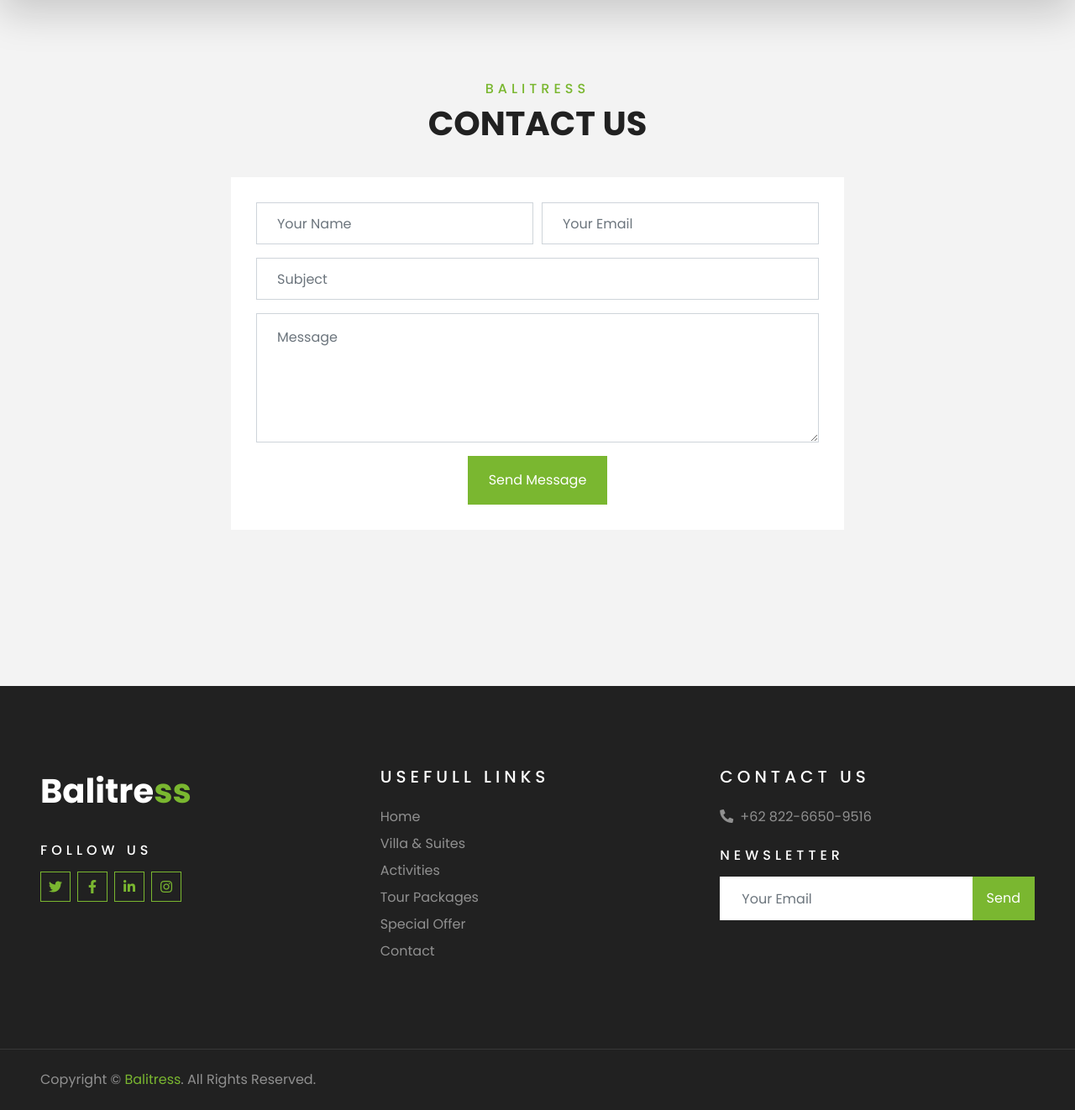
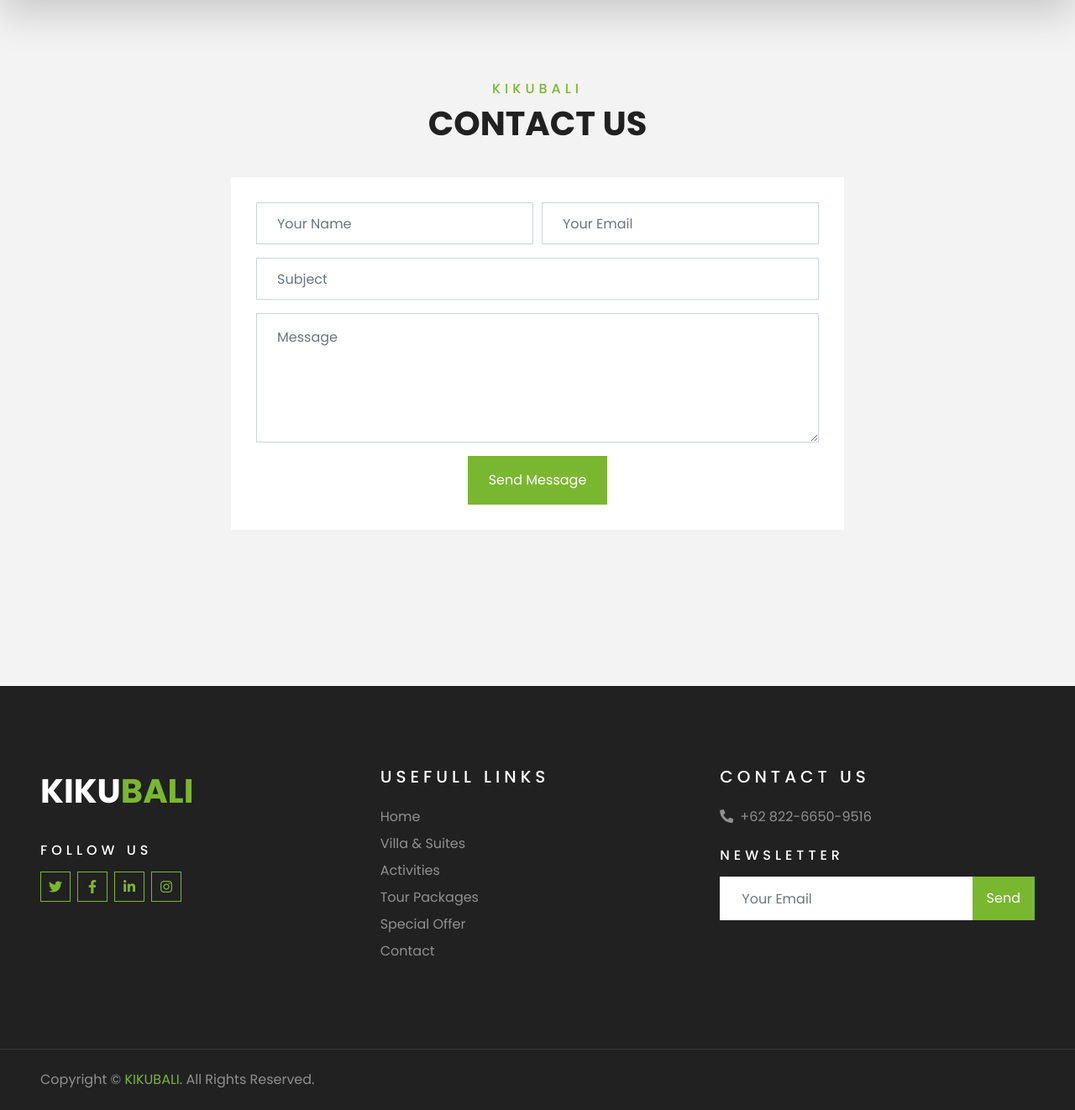
Before and after one commit to farras13/balitress, a CodeIgniter app: page /database/contact in a window 1280 px wide. Shown: the part 84-1406 px from the top of the page at 84% size. Run offline with CodeIgniter, Linux system fonts and the light colour scheme; style sheets or scripts are compiled from the project's sources; some libraries are stand-ins or nearby versions.

Commit message:
change to kikubali

```diff
--- a/application/views/contact.php
+++ b/application/views/contact.php
@@ -2,7 +2,7 @@
  <div class="container-fluid py-5">
         <div class="container py-5">
             <div class="text-center mb-3 pb-3">
-                <h6 class="text-primary text-uppercase" style="letter-spacing: 5px;">Balitress</h6>
+                <h6 class="text-primary text-uppercase" style="letter-spacing: 5px;">KikuBali</h6>
                 <h1>CONTACT US</h1>
             </div>
             <div class="row justify-content-center">
--- a/application/views/footer.php
+++ b/application/views/footer.php
@@ -4,7 +4,7 @@
         <div class="row pt-5">
             <div class="col-lg-4 col-md-6 mb-5">
                 <a href="" class="navbar-brand">
-                    <h1 class="text-primary"><span class="text-white">Balitre</span>ss</h1>
+                    <h1 class="text-primary"><span class="text-white">KIKU</span>BALI</h1>
                 </a>
                 <!-- <p>Sed ipsum clita tempor ipsum ipsum amet sit ipsum lorem amet labore rebum lorem ipsum dolor. No sed vero lorem dolor dolor</p> -->
                 <h6 class="text-white text-uppercase mt-4 mb-3" style="letter-spacing: 5px;">Follow Us</h6>
@@ -47,7 +47,7 @@
     <div class="container-fluid bg-dark text-white border-top py-4 px-sm-3 px-md-5" style="border-color: rgba(256, 256, 256, .1) !important;">
         <div class="row">
             <div class="col-lg-6 text-center text-md-left mb-3 mb-md-0">
-                <p class="m-0 text-white-50">Copyright &copy; <a href="#">Balitress</a>. All Rights Reserved.</a>
+                <p class="m-0 text-white-50">Copyright &copy; <a href="#">KIKUBALI</a>. All Rights Reserved.</a>
                 </p>
             </div>
             <!-- <div class="col-lg-6 text-center text-md-right">
--- a/application/views/login.php
+++ b/application/views/login.php
@@ -3,7 +3,7 @@
     <head>
         <meta charset="utf-8">
         <meta name="viewport" content="width=device-width, initial-scale=1">
-        <title>Balitress - Vacation & Enjoy the Trip</title>
+        <title>KIKUBALI - Vacation & Enjoy the Trip</title>
 
         <!-- Google Font: Source Sans Pro -->
         <link rel="stylesheet" href="https://fonts.googleapis.com/css?family=Source+Sans+Pro:300,400,400i,700&display=fallback">
--- a/application/views/register.php
+++ b/application/views/register.php
@@ -3,7 +3,7 @@
 <head>
   <meta charset="utf-8">
   <meta name="viewport" content="width=device-width, initial-scale=1">
-  <title>Balitress - Vacation & Enjoy the Trip</title>
+  <title>KIKUBALI - Vacation & Enjoy the Trip</title>
 
   <!-- Google Font: Source Sans Pro -->
   <link rel="stylesheet" href="https://fonts.googleapis.com/css?family=Source+Sans+Pro:300,400,400i,700&display=fallback">
```
